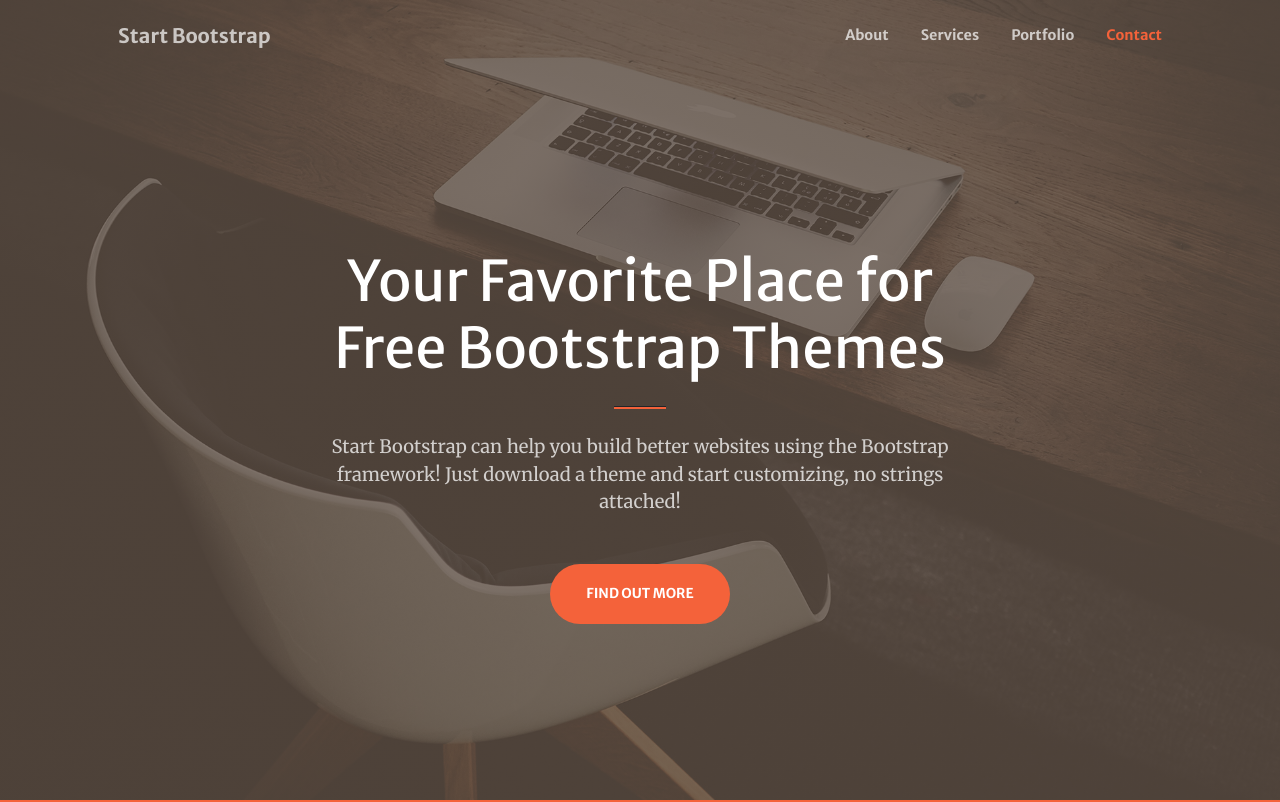
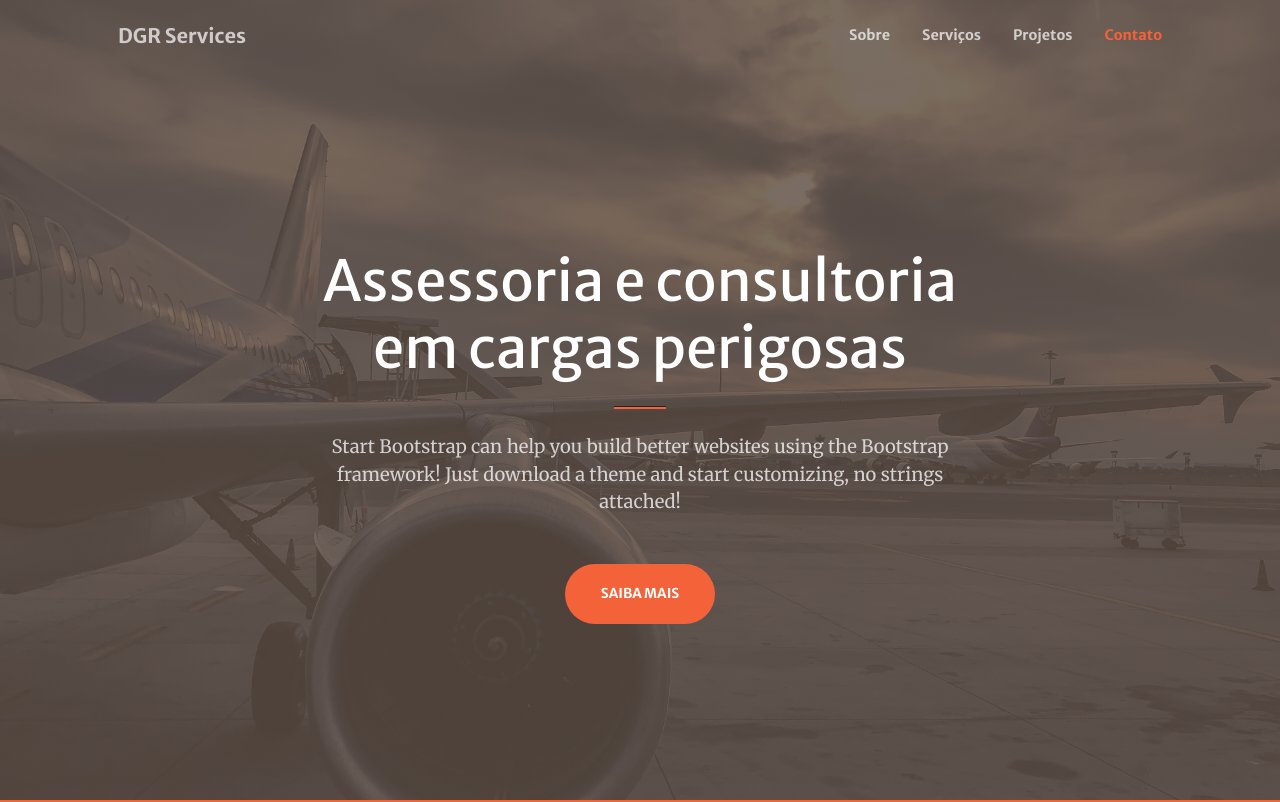
Before and after one commit to alexmatheus21/DGR-services-Website, a plain HTML site: page index.html in a window 1280 px wide. Shown: the top 802 px of the page. Drawn offline with nearby package versions, Linux system fonts and the light colour scheme; some packages are replaced by stand-ins of ours; a script that the page names is missing.

Commit message:
1st update

```diff
--- a/index.html
+++ b/index.html
@@ -22,14 +22,14 @@
         <!-- Navigation-->
         <nav class="navbar navbar-expand-lg navbar-light fixed-top py-3" id="mainNav">
             <div class="container px-4 px-lg-5">
-                <a class="navbar-brand" href="#page-top">Start Bootstrap</a>
+                <a class="navbar-brand" href="#page-top">DGR Services</a>
                 <button class="navbar-toggler navbar-toggler-right" type="button" data-bs-toggle="collapse" data-bs-target="#navbarResponsive" aria-controls="navbarResponsive" aria-expanded="false" aria-label="Toggle navigation"><span class="navbar-toggler-icon"></span></button>
                 <div class="collapse navbar-collapse" id="navbarResponsive">
                     <ul class="navbar-nav ms-auto my-2 my-lg-0">
-                        <li class="nav-item"><a class="nav-link" href="#about">About</a></li>
-                        <li class="nav-item"><a class="nav-link" href="#services">Services</a></li>
-                        <li class="nav-item"><a class="nav-link" href="#portfolio">Portfolio</a></li>
-                        <li class="nav-item"><a class="nav-link" href="#contact">Contact</a></li>
+                        <li class="nav-item"><a class="nav-link" href="#sobre">Sobre</a></li>
+                        <li class="nav-item"><a class="nav-link" href="#services">Serviços</a></li>
+                        <li class="nav-item"><a class="nav-link" href="#portfolio">Projetos</a></li>
+                        <li class="nav-item"><a class="nav-link" href="#contact">Contato</a></li>
                     </ul>
                 </div>
             </div>
@@ -39,18 +39,18 @@
             <div class="container px-4 px-lg-5 h-100">
                 <div class="row gx-4 gx-lg-5 h-100 align-items-center justify-content-center text-center">
                     <div class="col-lg-8 align-self-end">
-                        <h1 class="text-white font-weight-bold">Your Favorite Place for Free Bootstrap Themes</h1>
+                        <h1 class="text-white font-weight-bold">Assessoria e consultoria em cargas perigosas</h1>
                         <hr class="divider" />
                     </div>
                     <div class="col-lg-8 align-self-baseline">
                         <p class="text-white-75 mb-5">Start Bootstrap can help you build better websites using the Bootstrap framework! Just download a theme and start customizing, no strings attached!</p>
-                        <a class="btn btn-primary btn-xl" href="#about">Find Out More</a>
+                        <a class="btn btn-primary btn-xl" href="#sobre">Saiba mais</a>
                     </div>
                 </div>
             </div>
         </header>
         <!-- About-->
-        <section class="page-section bg-primary" id="about">
+        <section class="page-section bg-primary" id="sobre">
             <div class="container px-4 px-lg-5">
                 <div class="row gx-4 gx-lg-5 justify-content-center">
                     <div class="col-lg-8 text-center">
```
Also changed, not shown: assets/img/plane-bg.jpg (added), css/styles.css.
